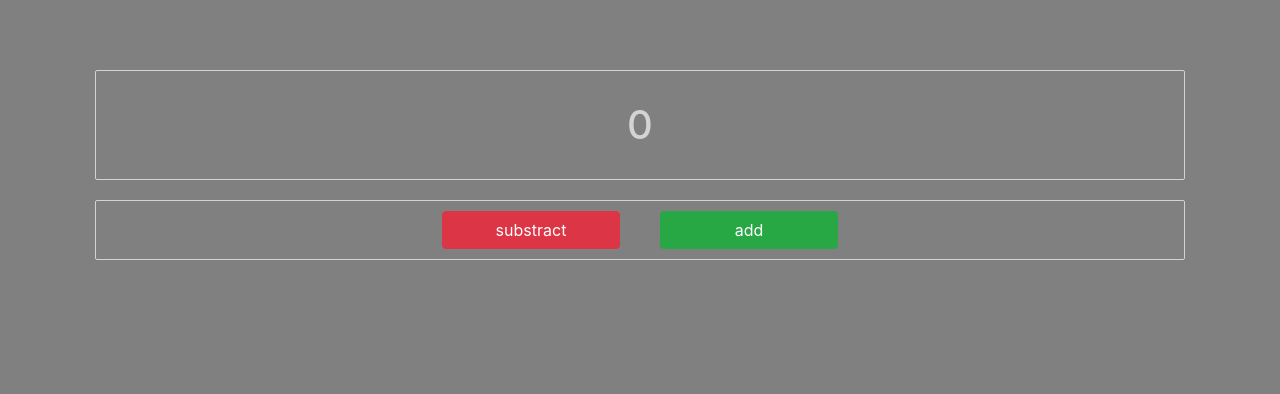
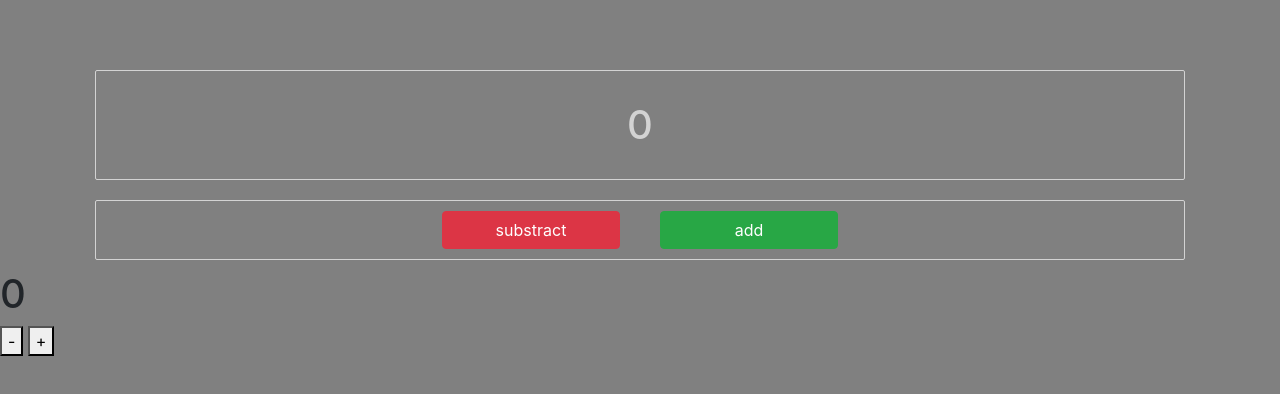
Before and after one commit to gkolek/20181126-homework4, a plain HTML site: page index.html in a window 1280 px wide. Drawn offline with Linux system fonts and the light colour scheme.

Commit message:
raw click counter added

```diff
--- a/index.html
+++ b/index.html
@@ -37,9 +37,9 @@
         </div>
     </div>
 
-    <!-- <div id="clickCounter">0</div>
+    <h1 id="clickCounter">0</h1>
     <button onClick="minusClick()">-</button>
-    <button onClick="plusClick()">+</button> -->
+    <button onClick="plusClick()">+</button>
 
     <script src="./js/jquery-3.3.1.min.js"></script>
     <script src="./js/bootstrap.bundle.js"></script>
--- a/js/main.js
+++ b/js/main.js
@@ -3,11 +3,13 @@ var clicks = 0;
 function substractClick() {
     clicks -= 1;
     document.getElementById("clickCounter1").innerHTML = clicks;
+console.log(clicks);
 };
 function addClick() {
     clicks += 1;
     document.getElementById("clickCounter1").innerHTML = clicks;
 };
+
 
 var clicks1 = 0;
 function minusClick() {
```
